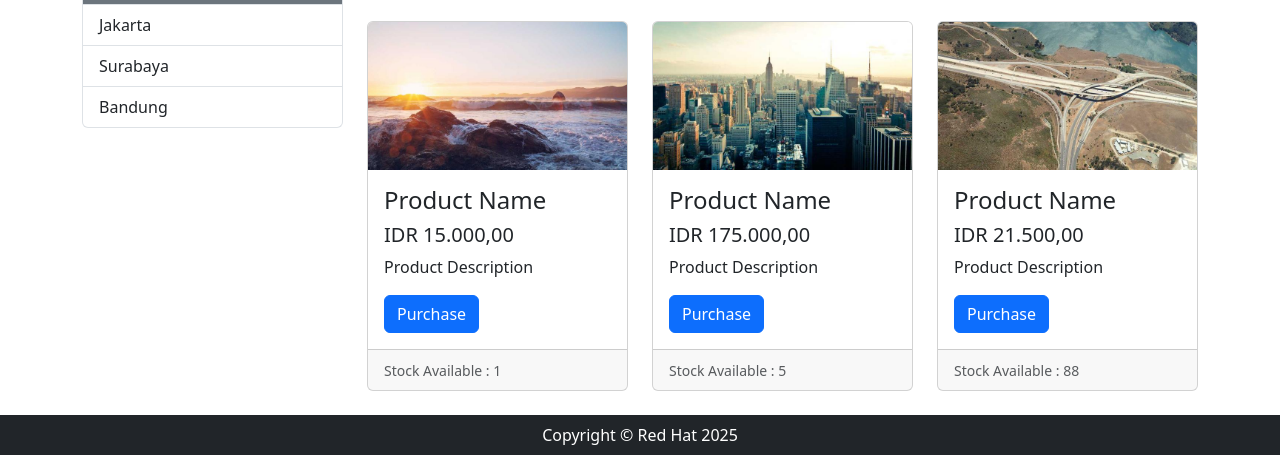
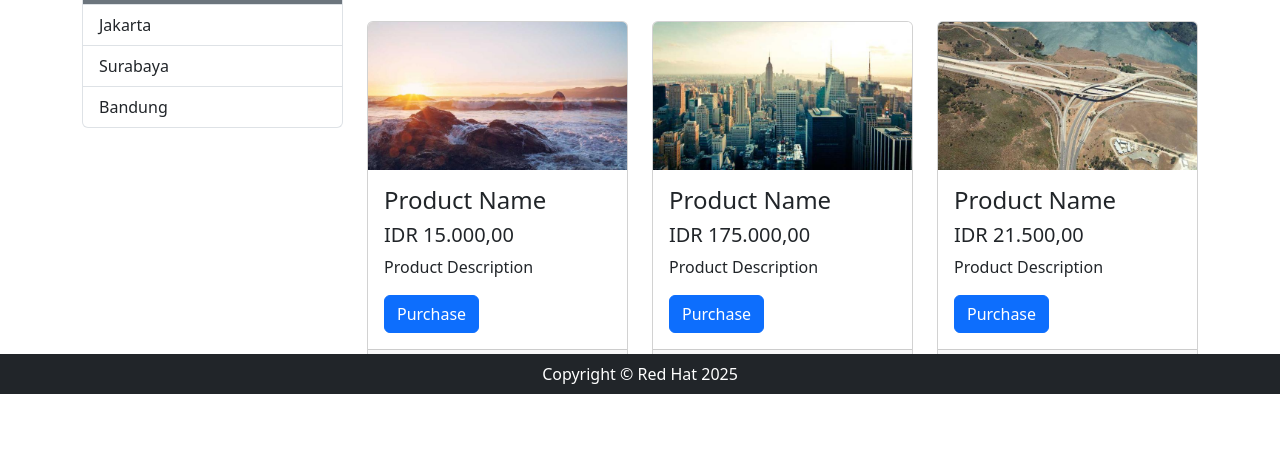
Before and after one commit to red-hat-ecommerce/front-end-landing-page, a plain HTML site: page index.html in a window 1280 px wide. Shown: the part 406-861 px from the top of the page. After the commit the page ends 821 px from the top, so only its background shows below. Drawn offline with Linux system fonts and the light colour scheme.

Commit message:
add fixed footer :whale: :monkey:

```diff
--- a/index.html
+++ b/index.html
@@ -140,7 +140,7 @@
 <!-- /.container -->
 
 <!-- Footer -->
-<footer class="py-2 bg-dark">
+<footer class="py-2 bg-dark fixed-bottom">
     <div class="container">
         <p class="m-0 text-center text-white">Copyright &copy; Red Hat 2025</p>
     </div>
```
